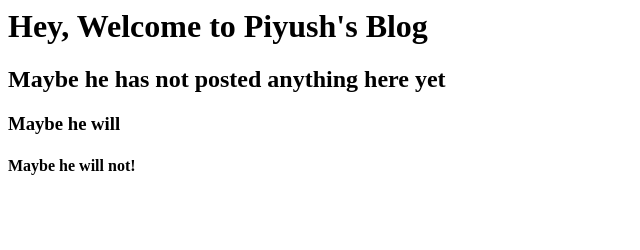
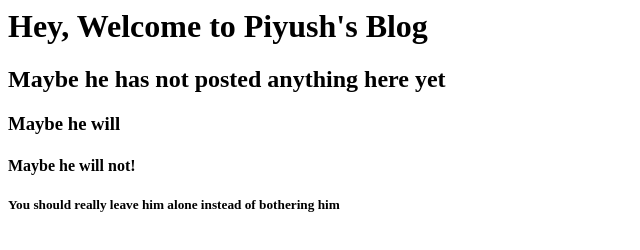
Before and after one commit to touchwithpiyush/touchwithpiyush.github.io, a plain HTML site: page index.html in a window 1280 px wide. Shown: the whole page, without its empty margins (0-640 px from the left). Drawn offline with Linux system fonts and the light colour scheme.

Commit message:
Update index.html

```diff
--- a/index.html
+++ b/index.html
@@ -4,4 +4,5 @@
 <h2>Maybe he has not posted anything here yet</h2>
   <h3>Maybe he will</h3>
   <h4>Maybe he will not!</h4>
+  <h5>You should really leave him alone instead of bothering him</h5>
 </html>
```
